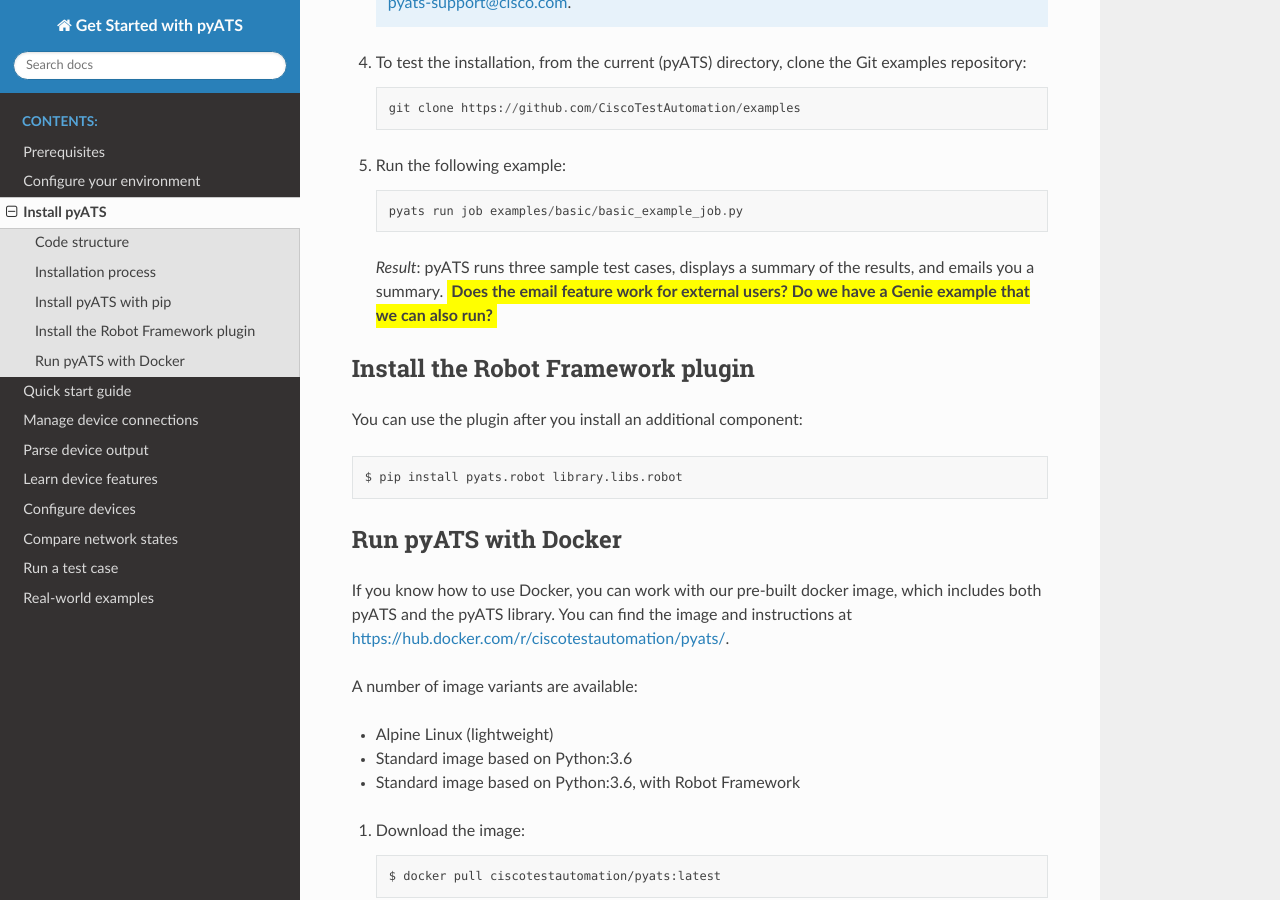
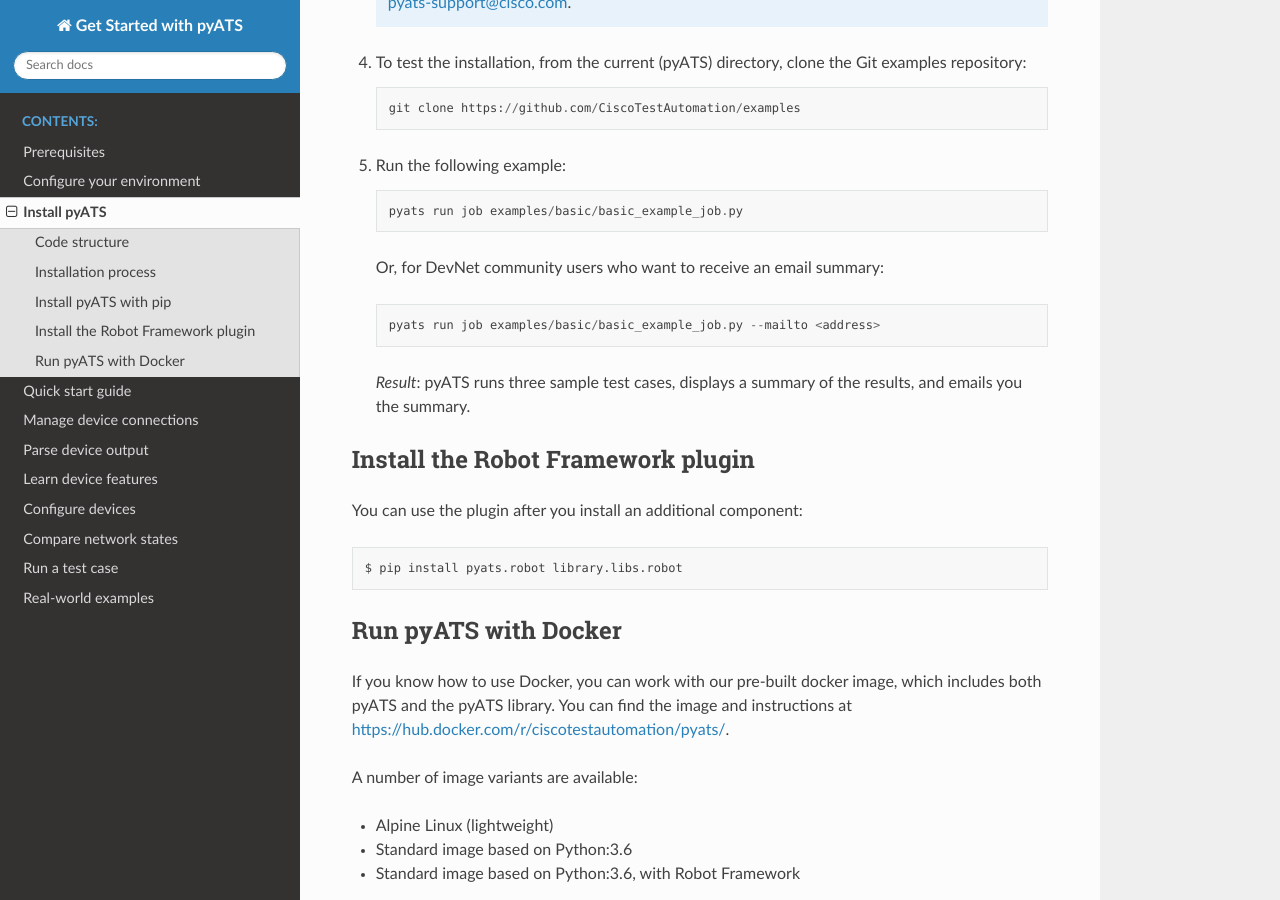
Before and after one commit to CiscoTestAutomation/getting-started, a Sphinx documentation site: the page built from source/install/installpyATS.rst, in a window 1280 px wide and 900 px high, scrolled down 2413 px. Built offline with Sphinx 7.4.7 and the Read the Docs theme 2.0.0, drawn with Linux system fonts in a browser that asks for light colours; pages that are not in the unit, such as notebooks, are missing from menus.

Commit message:
Added an example that shows the mailto argument.

```diff
--- a/source/install/installpyATS.rst
+++ b/source/install/installpyATS.rst
@@ -109,7 +109,11 @@
 
         pyats run job examples/basic/basic_example_job.py
 
-   *Result*: |pyATS| runs three sample test cases, displays a summary of the results, and emails you a summary. :question:`Does the email feature work for external users? Do we have a Genie example that we can also run?`
+  Or, for DevNet community users who want to receive an email summary::
+
+        pyats run job examples/basic/basic_example_job.py --mailto <address>
+
+  *Result*: |pyATS| runs three sample test cases, displays a summary of the results, and emails you the summary.
 
 
 Install the Robot Framework plugin
```
